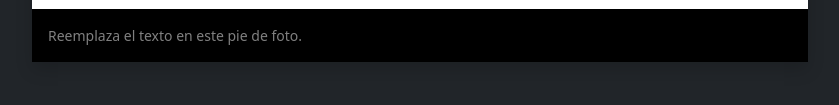
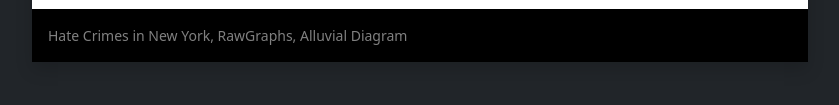
Before and after one commit to tomsbinary/Clase2, a plain HTML site: page index.html in a window 1280 px wide. Shown: the part 4499-4604 px from the top of the page, without its empty margins (220-1059 px from the left). Drawn offline with nearby package versions, Linux system fonts and the light colour scheme.

Commit message:
Update index.html

```diff
--- a/index.html
+++ b/index.html
@@ -89,7 +89,7 @@
                 <div class="col-md-12 col-lg-11 col-xl-10 col-xxl-9 mx-auto">
                     <figure class="shadow bg-black">
                         <img loading="lazy" src="img/viz.png" class="w-100" alt="describe lo que se ve en la imagen" />
-                        <figcaption class="p-3 small text-white-50">Reemplaza el texto en este pie de foto.</figcaption>
+                        <figcaption class="p-3 small text-white-50">Hate Crimes in New York, RawGraphs, Alluvial Diagram</figcaption>
                     </figure>
                 </div>
                 <div class="col-sm-11 col-md-10 col-lg-9 col-xl-8 col-xxl-7 mx-auto">
```
